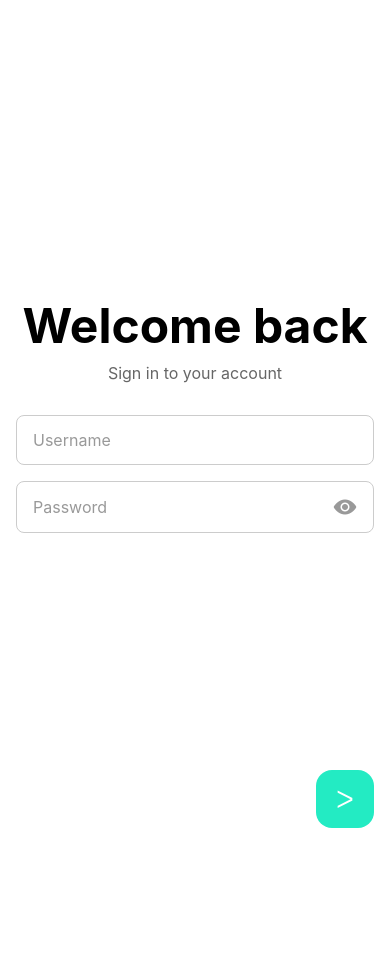
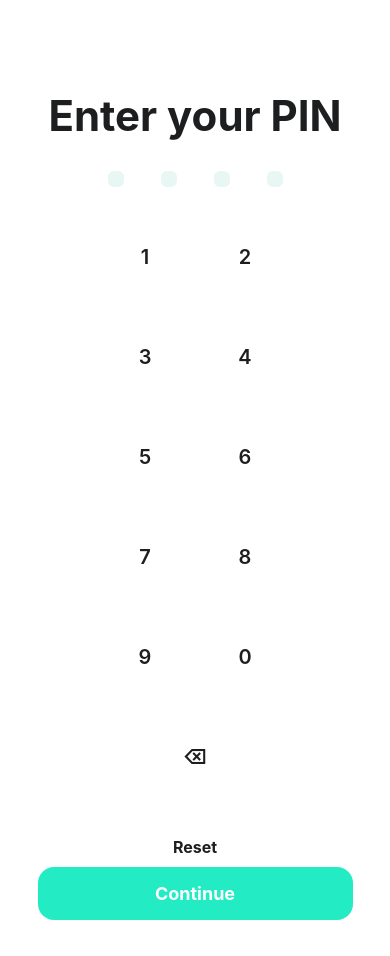
Before and after one commit to brunomztt/CriptoCompany, a React Native app: screen /PinScreen in a window 390 px wide. Before the commit the page ends 844 px from the top, so only its background shows below. Built offline with nearby package versions, Linux system fonts and the light colour scheme.

Commit message:
Add PinScreen to login

```diff
--- a/App.tsx
+++ b/App.tsx
@@ -2,7 +2,7 @@ import React from 'react';
 import { NavigationContainer } from '@react-navigation/native';
 import { createStackNavigator } from '@react-navigation/stack';
 import LoginScreen from './src/pages/LoginScreen';
-
+import PinScreen from './src/pages/PinScreen';
 
 const Stack = createStackNavigator();
 
@@ -11,7 +11,7 @@ const App = () => {
     <NavigationContainer>
       <Stack.Navigator initialRouteName="LoginScreen" screenOptions={{headerShown: false,}}>
         <Stack.Screen name="LoginScreen" component={LoginScreen} options={{ headerShown: false }} />
-
+        <Stack.Screen name="PinScreen" component={PinScreen} options={{ headerShown: false }} />
       </Stack.Navigator>
     </NavigationContainer>
   );
--- /dev/null
+++ b/src/pages/PinScreen/index.tsx
@@ -0,0 +1,62 @@
+import React, { useState } from 'react';
+import { View, Text, TouchableOpacity } from 'react-native';
+import styles from './style';
+
+const PinScreen = () => {
+  const [pin, setPin] = useState('');
+
+  const handleKeyPress = (value: string) => {
+    if (pin.length < 4) {
+      setPin(pin + value);
+    }
+  };
+
+  const handleDelete = () => {
+    setPin(pin.slice(0, -1));
+  };
+
+  return (
+    <View style={styles.container}>
+      <Text style={styles.title}>Enter your PIN</Text>
+      <View style={styles.pinIndicatorContainer}>
+        {Array.from({ length: 4 }).map((_, index) => (
+          <View
+            key={index}
+            style={[
+              styles.pinIndicator,
+              { backgroundColor: index < pin.length ? '#00E0C7' : '#E8F7F4' },
+            ]}
+          />
+        ))}
+      </View>
+
+      <View style={styles.keyboardContainer}>
+        {Array.from({ length: 9 }, (_, i) => i + 1).map((number) => (
+          <TouchableOpacity
+            key={number}
+            style={styles.keyboardKey}
+            onPress={() => handleKeyPress(number.toString())}
+          >
+            <Text style={styles.keyboardKeyText}>{number}</Text>
+          </TouchableOpacity>
+        ))}
+        <TouchableOpacity style={styles.keyboardKey} onPress={() => handleKeyPress('0')}>
+          <Text style={styles.keyboardKeyText}>0</Text>
+        </TouchableOpacity>
+        <TouchableOpacity style={styles.keyboardKey} onPress={handleDelete}>
+          <Text style={styles.keyboardKeyText}>⌫</Text>
+        </TouchableOpacity>
+      </View>
+
+      <TouchableOpacity onPress={() => setPin('')}>
+        <Text style={styles.resetText}>Reset</Text>
+      </TouchableOpacity>
+
+      <TouchableOpacity style={styles.continueButton}>
+        <Text style={styles.continueButtonText}>Continue</Text>
+      </TouchableOpacity>
+    </View>
+  );
+};
+
+export default PinScreen;
--- /dev/null
+++ b/src/pages/PinScreen/style.ts
@@ -0,0 +1,72 @@
+import { StyleSheet } from 'react-native';
+
+const styles = StyleSheet.create({
+  container: {
+    flex: 1,
+    justifyContent: 'space-between',
+    alignItems: 'center',
+    backgroundColor: '#FFFFFF',
+    padding: 20,
+  },
+  title: {
+    fontSize: 42,
+    fontWeight: 'bold',
+    color: '#1D1E1F',
+    marginTop: 70,
+  },
+  pinIndicatorContainer: {
+    flexDirection: 'row',
+    justifyContent: 'space-between',
+    width: '50%',
+    marginTop: 30,
+  },
+  pinIndicator: {
+    width: 16,
+    height: 16,
+    borderRadius: 6,
+    backgroundColor: '#23EBC3',
+  },
+  keyboardContainer: {
+    flexDirection: 'row',
+    flexWrap: 'wrap',
+    justifyContent: 'center',
+    width: '85%',
+    marginVertical: 20,
+  },
+  keyboardKey: {
+    width: 80,
+    height: 80,
+    justifyContent: 'center',
+    alignItems: 'center',
+    margin: 10,
+  },
+  keyboardKeyText: {
+    fontSize: 20,
+    fontWeight: '600',
+    color: '#1D1E1F',
+  },
+  resetText: {
+    fontSize: 16,
+    color: '#1D1E1F',
+    fontWeight: 'bold',
+    marginVertical: 10,
+  },
+  continueButton: {
+    width: '90%',
+    paddingVertical: 16,
+    paddingHorizontal: 24,
+    borderRadius: 16,
+    gap: 10,
+    backgroundColor: '#23EBC3',
+    justifyContent: 'center',
+    alignItems: 'center',
+    marginBottom: 16,
+  },
+  continueButtonText: {
+    fontSize: 18,
+    fontWeight: 'bold',
+    color: '#FFFFFF',
+  },
+});
+
+export default styles;
```
